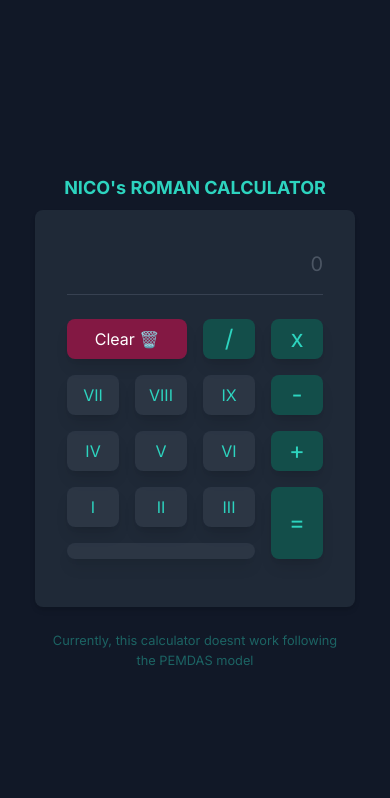
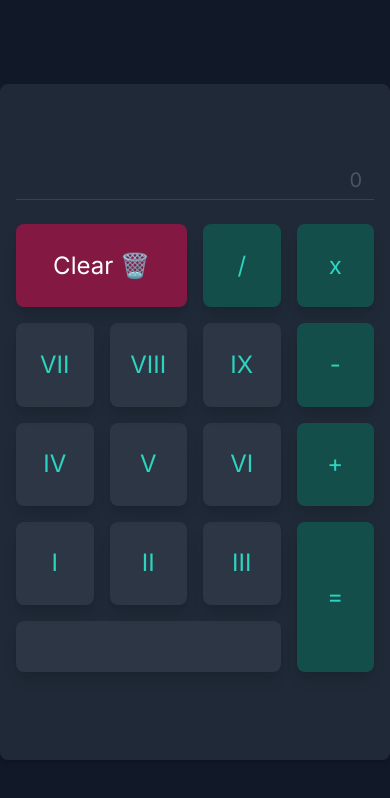
Before and after one commit to Personal-nt/romancalculator, a React (Vite) app: page / in a window 390 px wide. Shown: the top 798 px of the page. Built offline with nearby package versions, Linux system fonts and the light colour scheme.

Commit message:
mobile responsive refactored

```diff
--- a/src/App.tsx
+++ b/src/App.tsx
@@ -188,42 +188,47 @@ function Calculator() {
 
     return (
         <div className="flex h-screen flex-col items-center justify-center bg-gray-900">
-            <h3 className="mb-2 text-lg font-bold text-teal-400">
+            <div className="flex h-full flex-col items-center justify-center">
+                <h3 className="mb-2 hidden text-lg font-bold text-teal-400 md:flex">
                     NICO's ROMAN CALCULATOR
                 </h3>
-            <div className="w-80 rounded-lg bg-gray-800 p-8 text-teal-400 shadow-md">
-                <div className="border-b border-gray-700 pb-4">
-                    <div className="mb-2 text-right text-3xl font-bold  text-gray-300">
+                <div className="h-[80%] w-screen rounded-lg bg-gray-800 p-4 text-teal-400 shadow-md md:h-auto md:w-80 md:p-8">
+                    <div className="h-[100px] border-b border-gray-700 pb-0 md:pb-4">
+                        <div className="h-2/3 flex justify-end items-center text-right text-4xl pr-3 font-bold text-gray-300">
                             {romanNumber}
                         </div>
-                    <div className="text-right text-xl text-gray-600">
-                        {/* {totalCalc.toFixed(0)} */}
-
-                        {tempOperation > 0 ? tempOperation : totalCalc.toFixed(0)}
+                        <div className="text-right text-xl text-gray-600 pr-3 flex justify-end items-center">
+                            {tempOperation > 0
+                                ? tempOperation
+                                : totalCalc.toFixed(0)}
                         </div>
                     </div>
-                <div className="mt-6 grid grid-cols-4 gap-4">
+                    <div className="mt-6 grid h-[80%] grid-cols-4 gap-4 text-2xl md:h-auto md:text-lg">
                         <button
                             onClick={() => clearTotal()}
-                        className="col-span-2 rounded-lg bg-pink-900 p-2 text-white shadow-lg transition duration-300 ease-in-out hover:shadow-xl focus:outline-none active:translate-y-[2px] active:shadow-inner"
+                            className="col-span-2 rounded-lg bg-pink-900 p-0 md:p-2 text-white shadow-lg transition duration-300 ease-in-out hover:shadow-xl focus:outline-none active:translate-y-[2px] active:shadow-inner"
                         >
                             Clear 🗑️
                         </button>
                         <button
                             onClick={() => handleOperator('/')}
-                        className={`text-2xl rounded-lg ${operator === '/' ? 'border border-teal-600' : ''} bg-teal-900 shadow-lg transition duration-300 ease-in-out hover:shadow-xl hover:bg-teal-800 focus:outline-none active:translate-y-[2px] active:shadow-inner`}
+                            className={`rounded-lg text-2xl ${
+                                operator === '/' ? 'border border-teal-600' : ''
+                            } bg-teal-900 shadow-lg transition duration-300 ease-in-out hover:bg-teal-800 hover:shadow-xl focus:outline-none active:translate-y-[2px] active:shadow-inner`}
                         >
                             /
                         </button>
                         <button
                             onClick={() => handleOperator('*')}
-                        className={`text-2xl rounded-lg ${operator === '*' ? 'border border-teal-600' : ''} bg-teal-900 shadow-lg transition duration-300 ease-in-out hover:shadow-xl hover:bg-teal-800 focus:outline-none active:translate-y-[2px] active:shadow-inner`}
+                            className={`rounded-lg text-2xl ${
+                                operator === '*' ? 'border border-teal-600' : ''
+                            } bg-teal-900 shadow-lg transition duration-300 ease-in-out hover:bg-teal-800 hover:shadow-xl focus:outline-none active:translate-y-[2px] active:shadow-inner`}
                         >
                             x
                         </button>
                         <button
                             onClick={() => handleNumber('7')}
-                        className="scale-[1] rounded-lg bg-gray-600 bg-opacity-30 p-2 shadow-lg transition duration-300 ease-in-out hover:scale-[103%] hover:bg-opacity-50 hover:shadow-xl focus:outline-none active:translate-y-[2px] active:shadow-inner"
+                            className="scale-[1] rounded-lg bg-gray-600 bg-opacity-30 p-0 md:p-2 shadow-lg transition duration-300 ease-in-out hover:scale-[103%] hover:bg-opacity-50 hover:shadow-xl focus:outline-none active:translate-y-[2px] active:shadow-inner"
                         >
                             VII
                         </button>
@@ -241,13 +246,15 @@ function Calculator() {
                         </button>
                         <button
                             onClick={() => handleOperator('-')}
-                        className={`text-2xl rounded-lg ${operator === '-' ? 'border border-teal-600' : ''} bg-teal-900 shadow-lg transition duration-300 ease-in-out hover:shadow-xl hover:bg-teal-800 focus:outline-none active:translate-y-[2px] active:shadow-inner`}
+                            className={`rounded-lg text-2xl ${
+                                operator === '-' ? 'border border-teal-600' : ''
+                            } bg-teal-900 shadow-lg transition duration-300 ease-in-out hover:bg-teal-800 hover:shadow-xl focus:outline-none active:translate-y-[2px] active:shadow-inner`}
                         >
                             -
                         </button>
                         <button
                             onClick={() => handleNumber('4')}
-                        className="scale-[1] rounded-lg bg-gray-600 bg-opacity-30 p-2 shadow-lg transition duration-300 ease-in-out hover:scale-[103%] hover:bg-opacity-50 hover:shadow-xl focus:outline-none active:translate-y-[2px] active:shadow-inner"
+                            className="scale-[1] rounded-lg bg-gray-600 bg-opacity-30 p-0 md:p-2 shadow-lg transition duration-300 ease-in-out hover:scale-[103%] hover:bg-opacity-50 hover:shadow-xl focus:outline-none active:translate-y-[2px] active:shadow-inner"
                         >
                             IV
                         </button>
@@ -265,13 +272,15 @@ function Calculator() {
                         </button>
                         <button
                             onClick={() => handleOperator('+')}
-                        className={`text-2xl rounded-lg ${operator === '+' ? 'border border-teal-600' : ''} bg-teal-900 shadow-lg transition duration-300 ease-in-out hover:shadow-xl hover:bg-teal-800 focus:outline-none active:translate-y-[2px] active:shadow-inner`}
+                            className={`rounded-lg text-2xl ${
+                                operator === '+' ? 'border border-teal-600' : ''
+                            } bg-teal-900 shadow-lg transition duration-300 ease-in-out hover:bg-teal-800 hover:shadow-xl focus:outline-none active:translate-y-[2px] active:shadow-inner`}
                         >
                             +
                         </button>
                         <button
                             onClick={() => handleNumber('1')}
-                        className="scale-[1] rounded-lg bg-gray-600 bg-opacity-30 p-2 shadow-lg transition duration-300 ease-in-out hover:scale-[103%] hover:bg-opacity-50 hover:shadow-xl focus:outline-none active:translate-y-[2px] active:shadow-inner"
+                            className="scale-[1] rounded-lg bg-gray-600 bg-opacity-30 p-0 md:p-2 shadow-lg transition duration-300 ease-in-out hover:scale-[103%] hover:bg-opacity-50 hover:shadow-xl focus:outline-none active:translate-y-[2px] active:shadow-inner"
                         >
                             I
                         </button>
@@ -289,20 +298,22 @@ function Calculator() {
                         </button>
                         <button
                             onClick={() => handleEqaulsTo()}
-                        className={`text-2xl rounded-lg row-span-2 bg-teal-900 shadow-lg transition duration-300 ease-in-out hover:shadow-xl hover:bg-teal-800 focus:outline-none active:translate-y-[2px] active:shadow-inner`}
+                            className={`row-span-2 rounded-lg bg-teal-900 text-2xl shadow-lg transition duration-300 ease-in-out hover:bg-teal-800 hover:shadow-xl focus:outline-none active:translate-y-[2px] active:shadow-inner`}
                         >
                             =
                         </button>
                         <button
                             disabled
-                        className="col-span-3 scale-[1] rounded-lg bg-gray-600 bg-opacity-30 p-2 shadow-lg transition duration-300 ease-in-out hover:scale-[103%] hover:bg-opacity-50 hover:shadow-xl focus:outline-none active:translate-y-[2px] active:shadow-inner"
+                            className="col-span-3 scale-[1] rounded-lg bg-gray-600 bg-opacity-30 p-0 md:p-2 shadow-lg transition duration-300 ease-in-out hover:scale-[103%] hover:bg-opacity-50 hover:shadow-xl focus:outline-none active:translate-y-[2px] active:shadow-inner"
                         ></button>
                         <button disabled className="rounded-lg"></button>
                     </div>
                 </div>
-            <small className="mt-6 w-[300px] text-center text-teal-400 text-opacity-40">
-                Currently, this calculator doesnt work following the PEMDAS model
-            </small>
+                <div className="mt-6 hidden w-[300px] text-center text-teal-400 text-opacity-40 md:flex">
+                    Currently, this calculator doesnt work following the PEMDAS
+                    model
+                </div>
+            </div>
         </div>
     )
 }
```
Lines whose indentation alone changed are shown as unchanged.
